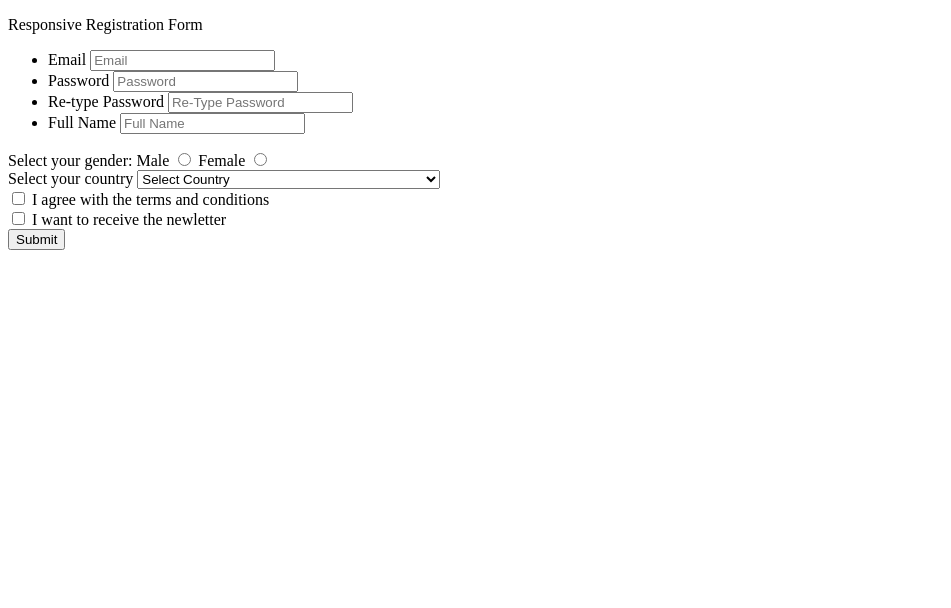
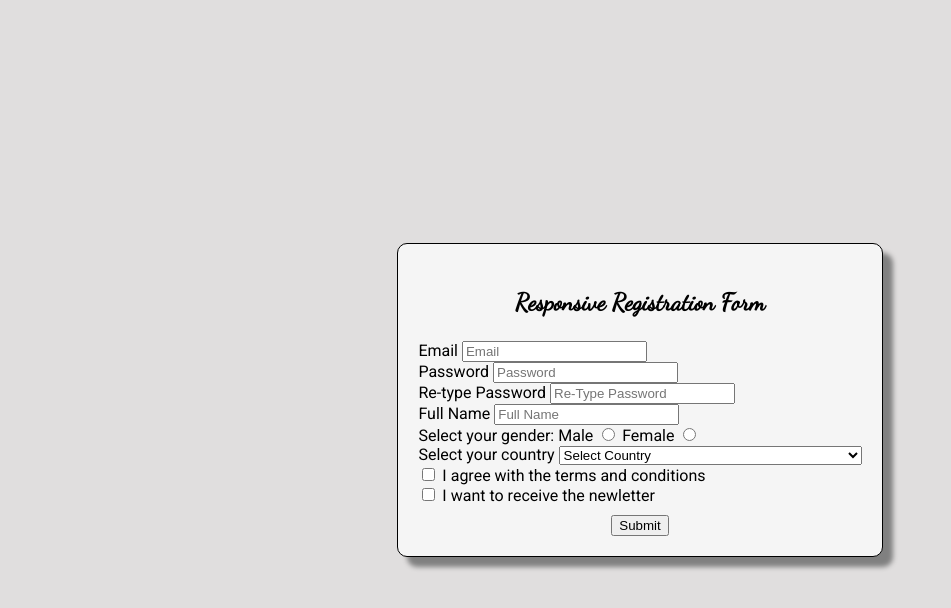
Before and after one commit to memoxhn/Responsive-Registration-Form, a plain HTML site: page index.html in a window 1280 px wide. Shown: the whole page, without its empty margins (0-951 px from the left). Drawn offline with Linux system fonts and the light colour scheme.

Commit message:
added styles to index

```diff
--- a/Responsive.js
+++ b/Responsive.js
@@ -1,32 +1,37 @@
 const form = (event) => {
   event.preventDefault();
 
-    const email = document.getElementById("email").value
-    const password = document.getElementById("password").value
-    const repassword = document.getElementById("repassword").value
-    const fullname = document.getElementById("fullname").value
-    const radioButtonsValue = document.querySelector('input[name="groupgender"]:checked').value;
-    const country = document.getElementById("country").value
-    const termsChkBox = document.getElementById("terms")
-    const newsChkBox = document.getElementById("news")
+  const email = document.getElementById("email").value;
+  const password = document.getElementById("password").value;
+  const repassword = document.getElementById("repassword").value;
+  const fullname = document.getElementById("fullname").value;
+  const radioButtonsValue = document.querySelector(
+    'input[name="groupgender"]:checked'
+  ).value;
+  const country = document.getElementById("country").value;
+  const termsChkBox = document.getElementById("terms");
+  const newsChkBox = document.getElementById("news");
 
   if (!email || !password | !repassword | !fullname | !country) {
-        alert("Please fill all the spaces")
+    alert("Please fill all the spaces");
     return;
   }
   if (password !== repassword) {
-        alert("Password doesn't match")
-        return
+    alert("Password doesn't match");
+    return;
   }
   if (!termsChkBox.checked) {
-        alert("To get our services, terms and conditions must be accepted")
-        return
+    alert("To get our services, terms and conditions must be accepted");
+    return;
   }
 
-
-    const infoget = { email: email, fullname: fullname, gender: radioButtonsValue, country:country, wants_newsletter:newsChkBox.checked}
-
+  const infoget = {
+    email: email,
+    fullname: fullname,
+    gender: radioButtonsValue,
+    country: country,
+    wants_newsletter: newsChkBox.checked,
+  };
 
   console.log(infoget);
-
-}
+};
--- a/index.html
+++ b/index.html
@@ -1,45 +1,68 @@
 <!DOCTYPE html>
 <html lang="en">
-
   <head>
-    <meta charset="UTF-8">
-    <meta http-equiv="X-UA-Compatible" content="IE=edge">
-    <meta name="viewport" content="width=device-width, initial-scale=1.0">
+    <meta charset="UTF-8" />
+    <meta http-equiv="X-UA-Compatible" content="IE=edge" />
+    <meta name="viewport" content="width=device-width, initial-scale=1.0" />
     <title>Responsive Form</title>
     <script src="Responsive.js"></script>
+    <link rel="stylesheet" href="main.css" />
   </head>
 
   <body>
-    <form onsubmit="form(event)">
+    <section class="form-section">
+      <form onsubmit="form(event)" class="signup-form">
+        <p class="signup-form-header">Responsive Registration Form</p>
+        <div class="form-inputs-section">
+          <div class="form-field-container">
+            <label for="email">Email</label>
+            <input
+              type="text"
+              id="email"
+              name="user_email"
+              placeholder="Email"
+            />
+          </div>
 
-        <p>Responsive Registration Form</p>
-        <ul>
-            <li>
-                <label for="email">Email</label>
-                <input type="text" id="email" name="user_email" placeholder="Email">
-            </li>
-            <li>
+          <div class="form-field-container">
             <label for="password">Password</label>
-                <input type="text" id="password" name="user_pasword" placeholder="Password">
-            </li>
-            <li>
+            <input
+              type="text"
+              id="password"
+              name="user_pasword"
+              placeholder="Password"
+            />
+          </div>
+
+          <div class="form-field-container">
             <label for="repassword">Re-type Password</label>
-                <input type="text" id="repassword" name="user_retype_password" placeholder="Re-Type Password">
-            </li>
-            <li>
+            <input
+              type="text"
+              id="repassword"
+              name="user_retype_password"
+              placeholder="Re-Type Password"
+            />
+          </div>
+
+          <div class="form-field-container">
             <label for="name">Full Name</label>
-                <input type="text" id="fullname" name="user_fullname" placeholder="Full Name">
-            </li>
-        </ul>
-        <div id="radio-buttons-container">
+            <input
+              type="text"
+              id="fullname"
+              name="user_fullname"
+              placeholder="Full Name"
+            />
+          </div>
+
+          <div id="radio-buttons-container" class="form-field-container">
             <label>Select your gender: </label>
             <label for="Male"> Male</label>
-            <input type="radio" name="groupgender" id="male" value="Male">
+            <input type="radio" name="groupgender" id="male" value="Male" />
             <label for="Female"> Female</label>
-            <input type="radio" name="groupgender" id="female" value="Female">
+            <input type="radio" name="groupgender" id="female" value="Female" />
           </div>
 
-        <div>
+          <div class="form-field-container">
             <label>Select your country</label>
             <select id="country" name="country">
               <option disabled selected hidden>Select Country</option>
@@ -94,7 +117,9 @@
               <option value="CO">Colombia</option>
               <option value="KM">Comoros</option>
               <option value="CG">Congo</option>
-                <option value="CD">Congo, Democratic Republic of the Congo</option>
+              <option value="CD">
+                Congo, Democratic Republic of the Congo
+              </option>
               <option value="CK">Cook Islands</option>
               <option value="CR">Costa Rica</option>
               <option value="CI">Cote D'Ivoire</option>
@@ -175,7 +200,9 @@
               <option value="LT">Lithuania</option>
               <option value="LU">Luxembourg</option>
               <option value="MO">Macao</option>
-                <option value="MK">Macedonia, the Former Yugoslav Republic of</option>
+              <option value="MK">
+                Macedonia, the Former Yugoslav Republic of
+              </option>
               <option value="MG">Madagascar</option>
               <option value="MW">Malawi</option>
               <option value="MY">Malaysia</option>
@@ -252,7 +279,9 @@
               <option value="SB">Solomon Islands</option>
               <option value="SO">Somalia</option>
               <option value="ZA">South Africa</option>
-                <option value="GS">South Georgia and the South Sandwich Islands</option>
+              <option value="GS">
+                South Georgia and the South Sandwich Islands
+              </option>
               <option value="SS">South Sudan</option>
               <option value="ES">Spain</option>
               <option value="LK">Sri Lanka</option>
@@ -296,20 +325,20 @@
               <option value="ZM">Zambia</option>
               <option value="ZW">Zimbabwe</option>
             </select>
-
           </div>
-        <div>
+          <div class="form-field-container">
             <input type="checkbox" id="terms" />
             <label for="terms">I agree with the terms and conditions</label>
             <br />
             <input type="checkbox" id="news" />
             <label for="news">I want to receive the newletter</label>
+          </div>
+        </div>
 
+        <div class="submit-button-container">
+          <button type="submit">Submit</button>
         </div>
-        <button type="submit">Submit</button>
-
       </form>
-
+    </section>
   </body>
-
 </html>
--- /dev/null
+++ b/main.css
@@ -0,0 +1,44 @@
+@import url('https://fonts.googleapis.com/css2?family=Dancing+Script&family=Roboto&display=swap');
+
+body {
+    margin: 0;
+    padding: 0;
+}
+
+.form-section {
+    background-color: #e0dede;
+    height: 100vh;
+    display: flex;
+    justify-content: center;
+    align-items: center;
+}
+
+.signup-form {
+    background-color: whitesmoke;
+    border-radius: 10px;
+    border: 1px solid black;
+    padding: 20px;
+    box-shadow: 10px 10px 5px grey;
+}
+
+.signup-form-header {
+    text-align: center;
+    font-family: 'Dancing Script', cursive;
+    font-size: 1.5rem;
+    font-weight: bold;
+}
+
+.form-inputs-section {
+    display: flex;
+    flex-direction: column;
+}
+
+.form-field-container {
+    font-family: 'Roboto', sans-serif;
+}
+
+.submit-button-container {
+    text-align: center;
+    margin-top: 10px;
+    font-family: 'Dancing Script', cursive;
+}
--- a/styles.css
+++ b/styles.css
@@ -1,3 +1,12 @@
+@import url('https://fonts.googleapis.com/css2?family=Dancing+Script&display=swap');
+
+.container {
+    display: flex;
+    flex-direction: row;
+    flex-wrap: wrap;
+    justify-content: center;
+}
+
 .item {
     width: 200px;
     min-height: 60px;
@@ -10,16 +19,8 @@
 
 .item-variant-2 {
     min-height: 80px;
-
 }
 
 .item-variant-3 {
     min-height: 100px;
 }
-
-.container {
-    display: flex;
-    flex-direction: row;
-    flex-wrap: wrap;
-    justify-content: center;
-}
```
Lines whose indentation alone changed are shown as unchanged.
